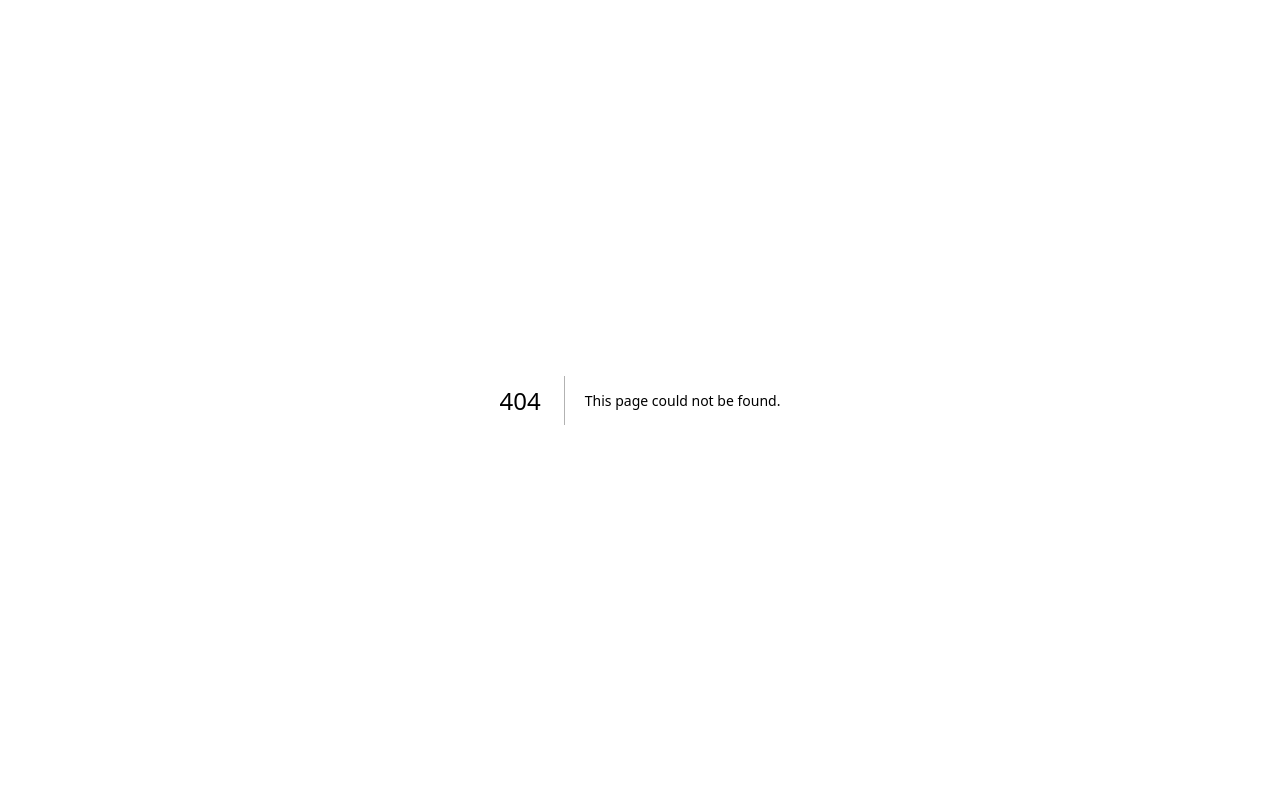
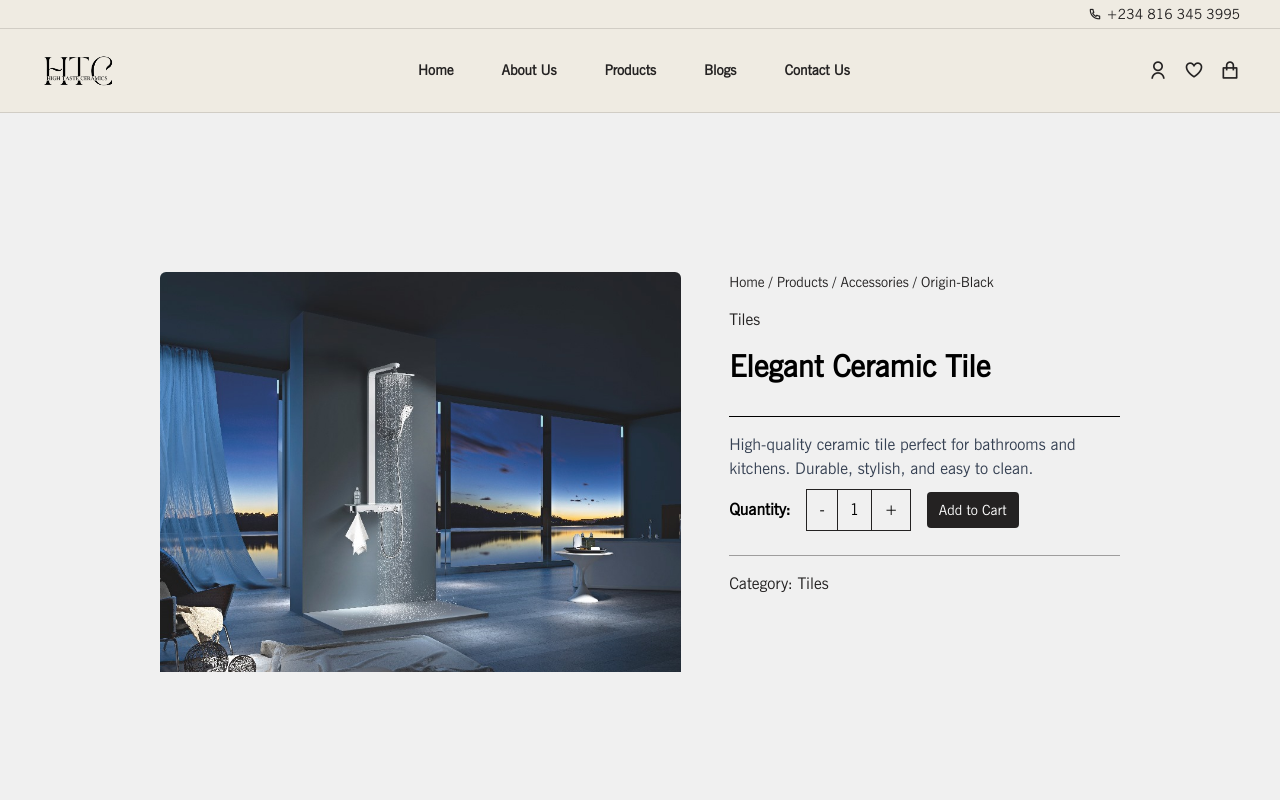
Before and after one commit to philtechphilips/high-taste-ceramics, a Next.js app: page /products/details/1 in a window 1280 px wide. Before the commit this address had no page. Shown: the top 800 px of the page. Built offline with nearby package versions, Linux system fonts and the light colour scheme.

Commit message:
feat: product details page

```diff
--- a/src/app/products/[category]/page.jsx
+++ b/src/app/products/[category]/page.jsx
@@ -40,7 +40,7 @@ const Shop = () => {
   }, []);
   return (
     <MainLayout>
-      <div className="w-full py-40 pt-40 flex flex-col items-center justify-center md:px-10 px-5 bg-[#f0f0f0]">
+      <section className="w-full py-40 pt-40 flex flex-col items-center justify-center md:px-10 px-5 bg-[#f0f0f0]">
         <div className="w-full flex flex-col gap-8 pb-10 mb-14">
           <p>Home / Products / Tiles</p>
           <h1 className="text-4xl font-semibold font-[Publicko] text-[#242222]">
@@ -210,7 +210,7 @@ const Shop = () => {
             )}
           </div>
         )}
-      </div>
+      </section>
     </MainLayout>
   );
 };
--- /dev/null
+++ b/src/app/products/details/[id]/page.jsx
@@ -0,0 +1,133 @@
+"use client";
+
+import React, { useState } from "react";
+import MainLayout from "../../../../components/MainLayout";
+import FeaturedProduct from "../../../../components/FeaturedProduct";
+import Image from "next/image";
+import useCartStore from "../../../../store/cartStore";
+
+const ProductDetails = () => {
+  // Sample product data (replace with real data fetching later)
+  const product = {
+    images: "/bathtub.jpg",
+    title: "Elegant Ceramic Tile",
+    description:
+      "High-quality ceramic tile perfect for bathrooms and kitchens. Durable, stylish, and easy to clean.",
+    details:
+      "Material: Ceramic | Size: 30x30cm | Color: White/Gray | Weight: 2kg",
+  };
+  const [quantity, setQuantity] = useState(1);
+  const [imgTransform, setImgTransform] = useState({ x: 0, y: 0 });
+  const addToCart = useCartStore((state) => state.addToCart);
+
+  // Handler for mouse movement over the image
+  const handleMouseMove = (e) => {
+    const rect = e.currentTarget.getBoundingClientRect();
+    const x = e.clientX - rect.left;
+    const y = e.clientY - rect.top;
+    // Calculate offset from center, normalize to [-1, 1]
+    const offsetX = (x / rect.width - 0.5) * 2;
+    const offsetY = (y / rect.height - 0.5) * 2;
+    // Max translate in px
+    const maxMove = 12;
+    setImgTransform({
+      x: offsetX * maxMove,
+      y: offsetY * maxMove,
+    });
+  };
+
+  // Reset transform on mouse leave
+  const handleMouseLeave = () => {
+    setImgTransform({ x: 0, y: 0 });
+  };
+
+  return (
+    <MainLayout>
+      <section className="flex flex-col md:flex-row gap-12 w-full pb-40 px-5 md:px-40  bg-[#f0f0f0] pt-60 mt-8">
+        {/* Image Gallery */}
+        <div className="md:w-2/3 flex flex-col items-center group relative">
+          <div
+            onMouseMove={handleMouseMove}
+            onMouseLeave={handleMouseLeave}
+            style={{
+              transition: "transform 0.2s cubic-bezier(.4,2,.6,1)",
+              transform: `translate(${imgTransform.x}px, ${imgTransform.y}px)`,
+            }}
+            className="w-full h-100 overflow-hidden relative cursor-pointer"
+          >
+            <Image
+              src={product.images}
+              alt={product.title}
+              width={500}
+              height={480}
+              className="w-full h-120 object-cover rounded-md mb-4"
+              style={{
+                objectFit: "cover",
+                borderRadius: "0.375rem",
+                marginBottom: "1rem",
+              }}
+              priority
+            />
+          </div>
+        </div>
+        {/* Product Info */}
+        <div className="md:w-1/2 flex flex-col justify-between">
+          <div>
+            <p className="text-sm text-[#242222] mb-4">
+              Home / Products / Accessories / Origin-Black
+            </p>
+
+            <p className="text-[#242222] mb-4">Tiles</p>
+
+            <h1 className="text-2xl md:text-3xl font-bold mb-8">
+              {product.title}
+            </h1>
+
+            <div className="border-t pt-4 mt-4">
+              <p className="text-gray-700 mb-2">{product.description}</p>
+            </div>
+
+            <div className="flex items-center mb-6">
+              <span className="font-semibold mr-4">Quantity:</span>
+              <button
+                onClick={() => setQuantity((q) => Math.max(1, q - 1))}
+                className="px-3 py-2 border border-[#242222]"
+              >
+                -
+              </button>
+              <span className="px-3 py-2 border border-r-0 border-l-0 border-[#242222]">
+                {quantity}
+              </span>
+              <button
+                onClick={() => setQuantity((q) => q + 1)}
+                className="px-3 py-2 border  border-[#242222]"
+              >
+                +
+              </button>
+              <button
+                type="button"
+                className="bg-[#242222] ml-4 text-white rounded px-3 py-2 text-sm cursor-pointer"
+                onClick={() =>
+                  addToCart({
+                    ...product,
+                    count: quantity,
+                    id: product._id || product.id || product.title, // fallback for unique id
+                  })
+                }
+              >
+                Add to Cart
+              </button>
+            </div>
+
+            <div className="border-t border-[#242222]/40 w-full"></div>
+            <p className="text-[#242222] mt-4">Category: Tiles</p>
+          </div>
+        </div>
+      </section>
+
+      <FeaturedProduct />
+    </MainLayout>
+  );
+};
+
+export default ProductDetails;
--- a/src/components/Collection.jsx
+++ b/src/components/Collection.jsx
@@ -11,10 +11,9 @@ const Collection = () => {
 
   useEffect(() => {
     const getCategories = async () => {
-      if (user && user.token) {
       setLoading(true);
       try {
-          const data = await fetchProductCategories(user.token);
+        const data = await fetchProductCategories();
         console.log("Fetched categories:", data);
         setCategories(data?.payload);
       } catch (error) {
@@ -23,10 +22,9 @@ const Collection = () => {
       } finally {
         setLoading(false);
       }
-      }
     };
     getCategories();
-  }, [user]);
+  }, []);
 
   return (
     <section className="w-full bg-white md:px-10 px-4 py-20">
```
Lines whose indentation alone changed are shown as unchanged.
